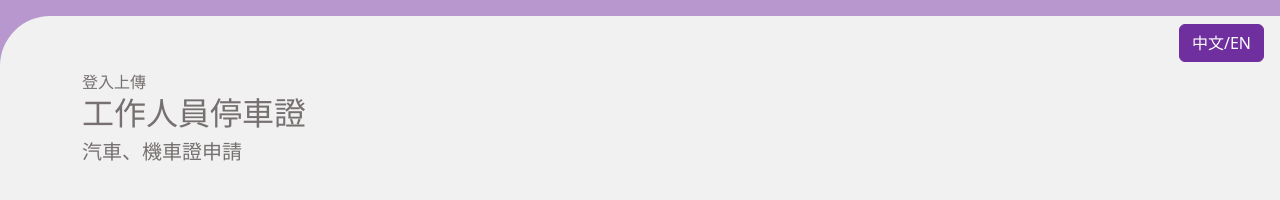
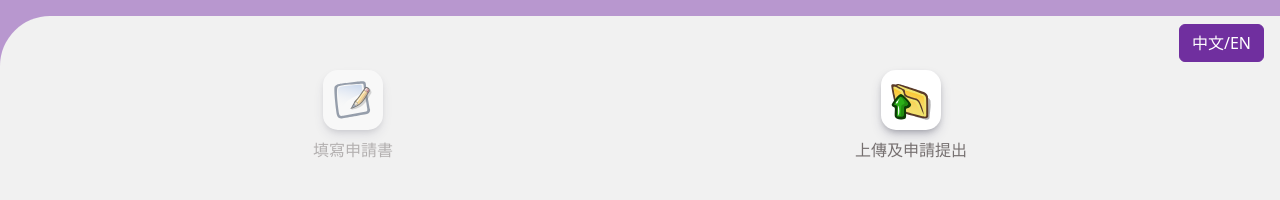
Before and after one commit to mitwitCTC/NTHU-Parking-Event-Management, a Vue app: page /apply-staff-parking/step3_1 in a window 1280 px wide. Shown: the part 324-524 px from the top of the page. Built offline with nearby package versions, Linux system fonts and the light colour scheme.

Commit message:
feat: Update nav-items section

```diff
--- a/src/locales/en.json
+++ b/src/locales/en.json
@@ -25,6 +25,21 @@
                 "step3": "step3",
                 "step4": "step4",
                 "apply": "apply"
+            },
+            "basic_info": {
+                "fillOut": "fillOut",
+                "uploadAndSubmit": "uploadAndSubmit",
+                "applicant": "applicant",
+                "applicant_source": "applicant_source",
+                "email": "Email()",
+                "phone_number": "phone_number",
+                "academic_year": "academic_year",
+                "required": "*required",
+                "next": "next",
+                "check": "資料確認",
+                "check_content": "請再次確認資料無誤即可登記車輛資料",
+                "cancel": "取消",
+                "confirm": "確認"
             }
         }
     }
--- a/src/locales/zh.json
+++ b/src/locales/zh.json
@@ -25,6 +25,17 @@
                 "step3": "證明單位及主管簽章",
                 "step4": "拍照或掃描上傳簽核申請單",
                 "apply": "開始申請"
+            },
+            "basic_info": {
+                "fillOut": "填寫申請書",
+                "uploadAndSubmit": "上傳及申請提出",
+                "applicant": "申請人姓名",
+                "applicant_source": "公司/單位",
+                "email": "Email(系統通知使用)",
+                "phone_number": "聯絡電話",
+                "academic_year": "申請學年度",
+                "required": "*為必填項目",
+                "next": "下一步，登記車輛"
             }
         }
     }
--- a/src/views/applyStaffParking/Step1BasicInfo.vue
+++ b/src/views/applyStaffParking/Step1BasicInfo.vue
@@ -1,5 +1,82 @@
+<script setup>
+import { ref, onMounted } from 'vue'
+import router from '@/router'
+
+const current_step = ref(1) // 初始化 current_step 變數
+
+function goStep1BasicInfo() {
+  const currentPath = router.currentRoute.value.path
+  if (currentPath !== '/apply-staff-parking/Step1') {
+    router.push('/apply-staff-parking/Step1')
+  }
+}
+
+function goStep3_1LoginAndUpload() {
+  const currentPath = router.currentRoute.value.path
+  if (currentPath !== '/apply-staff-parking/step3_1') {
+    router.push('/apply-staff-parking/step3_1')
+  }
+}
+
+// 在頁面載入時檢查 current_step 值
+onMounted(() => {
+  current_step.value = 1
+})
+</script>
+
 <template>
-  <div>步驟一</div>
-  <h2>{{ $t('pages.applyStaffParking.title') }}</h2>
-  <h5>{{ $t('pages.applyStaffParking.subtitle') }}</h5>
+  <section>
+    <div class="d-flex justify-content-around">
+      <div
+        class="d-flex flex-column align-items-center nav-item"
+        :class="{ 'gray-overlay': current_step === 3 }"
+        @click="goStep1BasicInfo"
+      >
+        <div class="img-container">
+          <img src="/images/upload/填寫申請書.svg" alt="填寫申請書" />
+        </div>
+        <p class="mt-2 text-nowrap">
+          {{ $t('pages.applyStaffParking.basic_info.fillOut') }}
+        </p>
+      </div>
+      <div
+        class="d-flex flex-column align-items-center nav-item"
+        :class="{ 'gray-overlay': current_step === 1 }"
+        @click="goStep3_1LoginAndUpload"
+      >
+        <div class="img-container">
+          <img src="/images/upload/上傳申請書.svg" alt="上傳申請書" />
+        </div>
+        <p class="mt-2 text-nowrap">
+          {{ $t('pages.applyStaffParking.basic_info.uploadAndSubmit') }}
+        </p>
+      </div>
+    </div>
+  </section>
 </template>
+
+<style scoped>
+.nav-item {
+  cursor: pointer;
+}
+
+.gray-overlay {
+  position: relative;
+  opacity: 0.5;
+}
+
+.img-container {
+  background: #ffffff;
+  box-shadow:
+    rgba(50, 50, 93, 0.25) 0px 6px 12px -2px,
+    rgba(0, 0, 0, 0.3) 0px 3px 7px -3px;
+  border-radius: 15px;
+  padding: 10px;
+  width: 60px;
+  height: 60px;
+  img {
+    width: 100%;
+    height: 100%;
+  }
+}
+</style>
--- a/src/views/applyStaffParking/Step3_1LoginAndUpload.vue
+++ b/src/views/applyStaffParking/Step3_1LoginAndUpload.vue
@@ -1,5 +1,82 @@
+<script setup>
+import { ref, onMounted } from 'vue'
+import router from '@/router'
+
+const current_step = ref(3) // 初始化 current_step 變數
+
+function goStep1BasicInfo() {
+  const currentPath = router.currentRoute.value.path
+  if (currentPath !== '/apply-staff-parking/Step1') {
+    router.push('/apply-staff-parking/Step1')
+  }
+}
+
+function goStep3_1LoginAndUpload() {
+  const currentPath = router.currentRoute.value.path
+  if (currentPath !== '/apply-staff-parking/step3_1') {
+    router.push('/apply-staff-parking/step3_1')
+  }
+}
+
+// 在頁面載入時檢查 current_step 值
+onMounted(() => {
+  current_step.value = 3
+})
+</script>
+
 <template>
-  <div>登入上傳</div>
-  <h2>{{ $t('pages.applyStaffParking.title') }}</h2>
-  <h5>{{ $t('pages.applyStaffParking.subtitle') }}</h5>
+  <section>
+    <div class="d-flex justify-content-around">
+      <div
+        class="d-flex flex-column align-items-center nav-item"
+        :class="{ 'gray-overlay': current_step === 3 }"
+        @click="goStep1BasicInfo"
+      >
+        <div class="img-container">
+          <img src="/images/upload/填寫申請書.svg" alt="填寫申請書" />
+        </div>
+        <p class="mt-2 text-nowrap">
+          {{ $t('pages.applyStaffParking.basic_info.fillOut') }}
+        </p>
+      </div>
+      <div
+        class="d-flex flex-column align-items-center nav-item"
+        :class="{ 'gray-overlay': current_step === 1 }"
+        @click="goStep3_1LoginAndUpload"
+      >
+        <div class="img-container">
+          <img src="/images/upload/上傳申請書.svg" alt="上傳申請書" />
+        </div>
+        <p class="mt-2 text-nowrap">
+          {{ $t('pages.applyStaffParking.basic_info.uploadAndSubmit') }}
+        </p>
+      </div>
+    </div>
+  </section>
 </template>
+
+<style scoped>
+.nav-item {
+  cursor: pointer;
+}
+
+.gray-overlay {
+  position: relative;
+  opacity: 0.5;
+}
+
+.img-container {
+  background: #ffffff;
+  box-shadow:
+    rgba(50, 50, 93, 0.25) 0px 6px 12px -2px,
+    rgba(0, 0, 0, 0.3) 0px 3px 7px -3px;
+  border-radius: 15px;
+  padding: 10px;
+  width: 60px;
+  height: 60px;
+  img {
+    width: 100%;
+    height: 100%;
+  }
+}
+</style>
```
